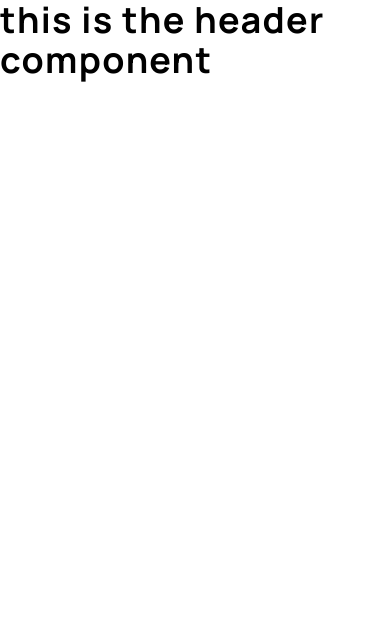
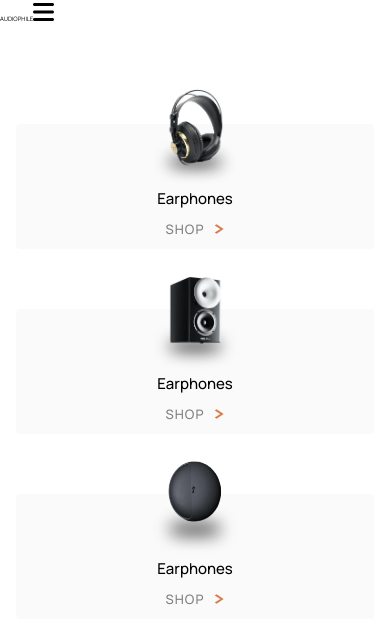
Before and after one commit to BilalHassen/audiophile-web-site, a React (Vite) app: page / in a window 390 px wide. Shown: the top 644 px of the page. Built offline with nearby package versions, Linux system fonts and the light colour scheme.

Commit message:
styled basic nav menu for mobile

```diff
--- a/package.json
+++ b/package.json
@@ -10,8 +10,12 @@
     "preview": "vite preview"
   },
   "dependencies": {
+    "@fortawesome/fontawesome-free": "^6.5.1",
+    "@fortawesome/free-solid-svg-icons": "^6.5.1",
+    "@fortawesome/react-fontawesome": "^0.2.0",
     "axios": "^1.6.8",
     "react": "^18.2.0",
+    "react-burger-menu": "^3.0.9",
     "react-dom": "^18.2.0",
     "react-router-dom": "^6.22.3",
     "sass": "^1.72.0"
--- a/src/Components/Header/Header.jsx
+++ b/src/Components/Header/Header.jsx
@@ -1,7 +1,47 @@
+import { FontAwesomeIcon } from "@fortawesome/react-fontawesome";
+import { faBars } from "@fortawesome/free-solid-svg-icons";
+import headphones from "../../assets/shared/desktop/thumbnail-headphones.png";
+import speakers from "../../assets/shared/desktop/image-category-thumbnail-speakers.png";
+import earphones from "../../assets/shared/desktop/image-category-thumbnail-earphones.png";
+import orangeIcon from "../../assets/shared/desktop/icon-arrow-right.svg";
+import "./Header.scss";
+
 export default function Header() {
   return (
     <>
-      <h1>this is the header component</h1>
+      <div className="header">
+        AUDIOPHILE
+        <FontAwesomeIcon icon={faBars} className="header__icon" />
+      </div>
+
+      <nav className="nav">
+        <ul className="nav__list-container">
+          <li className="nav__list-item">
+            <img className="nav__list-img" src={headphones}></img>
+            <p className="nav__list-title">Earphones</p>
+            <div className="nav__shop-container">
+              <p className="nav__text">shop</p>
+              <img className="nav__orange-icon" src={orangeIcon}></img>
+            </div>
+          </li>
+          <li className="nav__list-item">
+            <img className="nav__list-img" src={speakers}></img>
+            <p className="nav__list-title">Earphones</p>
+            <div className="nav__shop-container">
+              <p className="nav__text">shop</p>
+              <img className="nav__orange-icon" src={orangeIcon}></img>
+            </div>
+          </li>
+          <li className="nav__list-item">
+            <img className="nav__list-img" src={earphones}></img>
+            <p className="nav__list-title">Earphones</p>
+            <div className="nav__shop-container">
+              <p className="nav__text">shop</p>
+              <img className="nav__orange-icon" src={orangeIcon}></img>
+            </div>
+          </li>
+        </ul>
+      </nav>
     </>
   );
 }
--- a/src/Components/Header/Header.scss
+++ b/src/Components/Header/Header.scss
@@ -0,0 +1,60 @@
+@use "../../styles/partials/mixins" as *;
+@use "../../styles/partials/variables" as *;
+
+.header {
+  margin-bottom: 10rem;
+  &__icon {
+    font-size: 24px;
+  }
+}
+
+.nav {
+  padding-left: 1.6rem;
+  padding-right: 1.6rem;
+
+  &__list-container {
+    display: flex;
+    flex-direction: column;
+    gap: 6rem;
+  }
+
+  &__list-item {
+    border-radius: 4px;
+    background-color: $light-grey;
+    display: flex;
+    flex-direction: column;
+    align-items: center;
+    padding-top: 6.5rem;
+    position: relative;
+  }
+
+  &__shop-container {
+    display: flex;
+    gap: 1rem;
+    align-items: center;
+    padding-bottom: 1rem;
+  }
+
+  &__orange-icon {
+    height: 10px;
+    width: 10px;
+  }
+
+  &__list-img {
+    height: 100px;
+    width: 100px;
+    margin-bottom: 1rem;
+    position: absolute;
+    bottom: 5rem;
+  }
+
+  &__list-title {
+    padding-bottom: 1rem;
+  }
+
+  &__text {
+    text-transform: uppercase;
+    color: grey;
+    @include button-text;
+  }
+}
--- a/src/styles/partials/_text.scss
+++ b/src/styles/partials/_text.scss
@@ -1,7 +1,7 @@
 @font-face {
   font-family: "Manrope";
   src: url(../../assets/fonts/Manrope-Regular.ttf) format("truetype");
-  font-weight: normal; /* Regular font weight */
+  font-weight: 400; /* Regular font weight */
 }
 
 @font-face {
@@ -13,5 +13,5 @@
 @font-face {
   font-family: "Manrope";
   src: url(../../assets/fonts/Manrope-Bold.ttf) format("truetype");
-  font-weight: bold; /* Bold font weight */
+  font-weight: 700; /* Bold font weight */
 }
```
Also changed, not shown: src/assets/shared/desktop/thumbnail-headphones.png (renamed from src/assets/shared/desktop/image-category-thumbnail-headphones.png), 1 other file (tests, documents, lock files or other folders).
